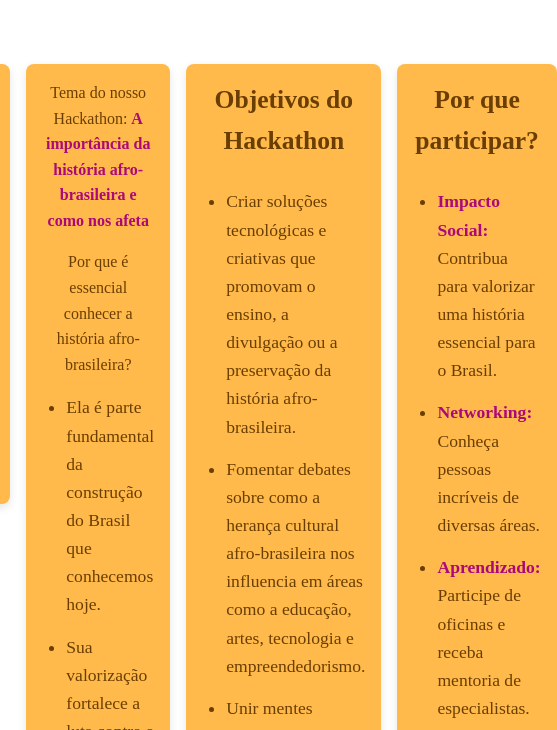
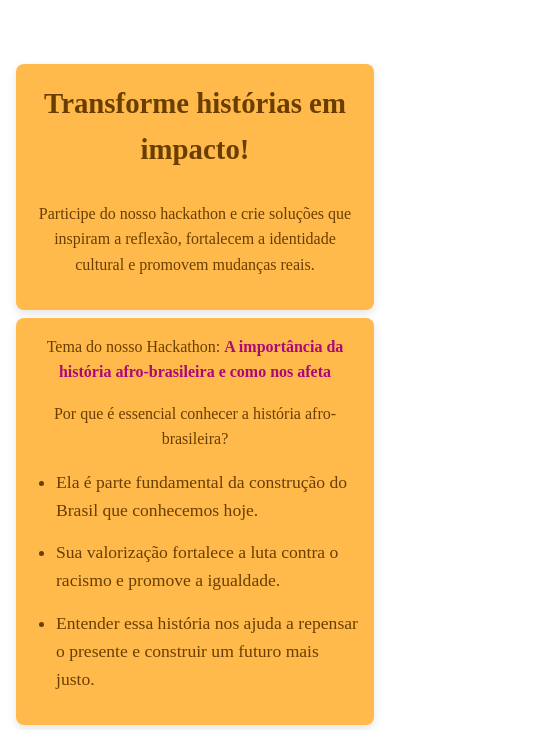
Before and after one commit to EmilySSouza/Hackathon, a plain HTML site: page index.html in a window 390 px wide. Shown: the part 619-1349 px from the top of the page, 557 px wide, since content can reach past the window. Drawn offline with Linux system fonts and the light colour scheme.

Commit message:
style(layout): updated .separacao with column direction and gap spacing 🎨

```diff
--- a/style/landing-page.css
+++ b/style/landing-page.css
@@ -178,4 +178,9 @@ section ul li span {
     .form-container {
         padding: 1.5em;
     }
+
+    .separacao {
+        flex-direction: column;
+        gap: 0.5em;
+    }
 }
```
